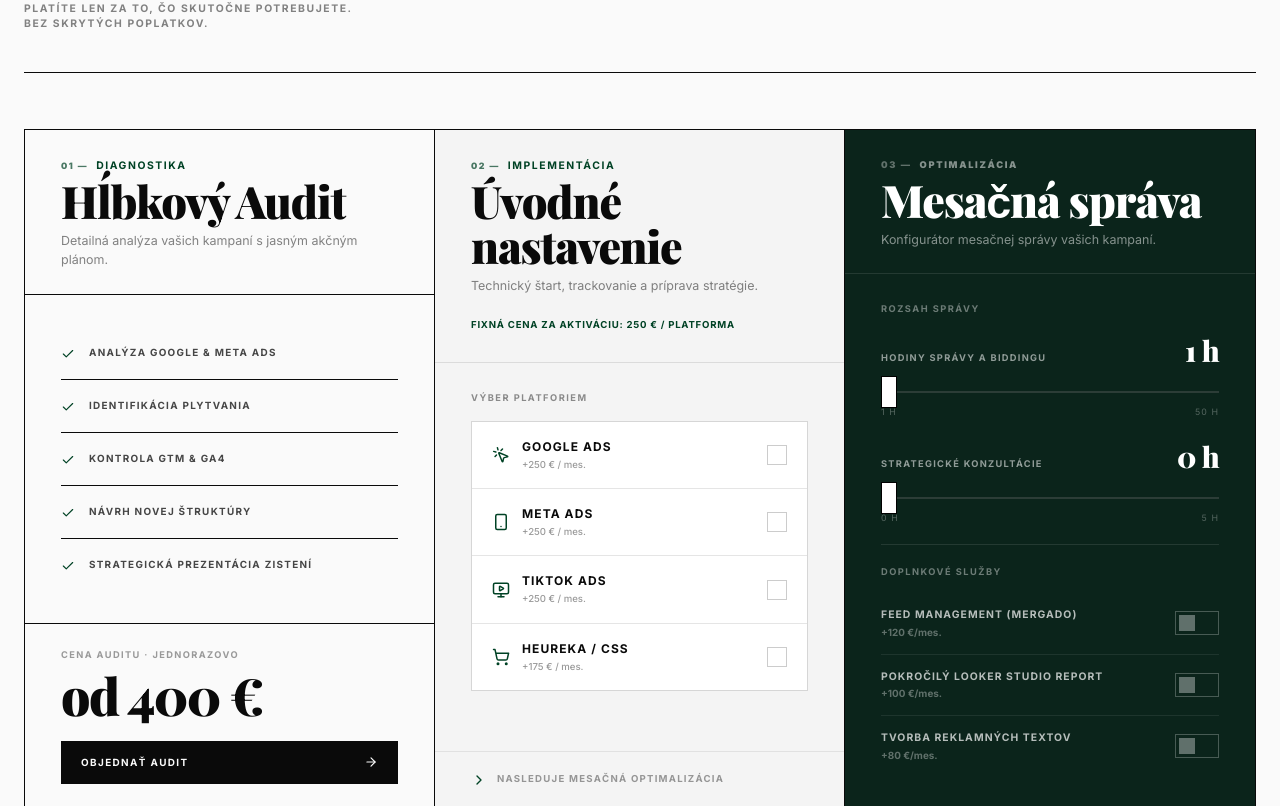
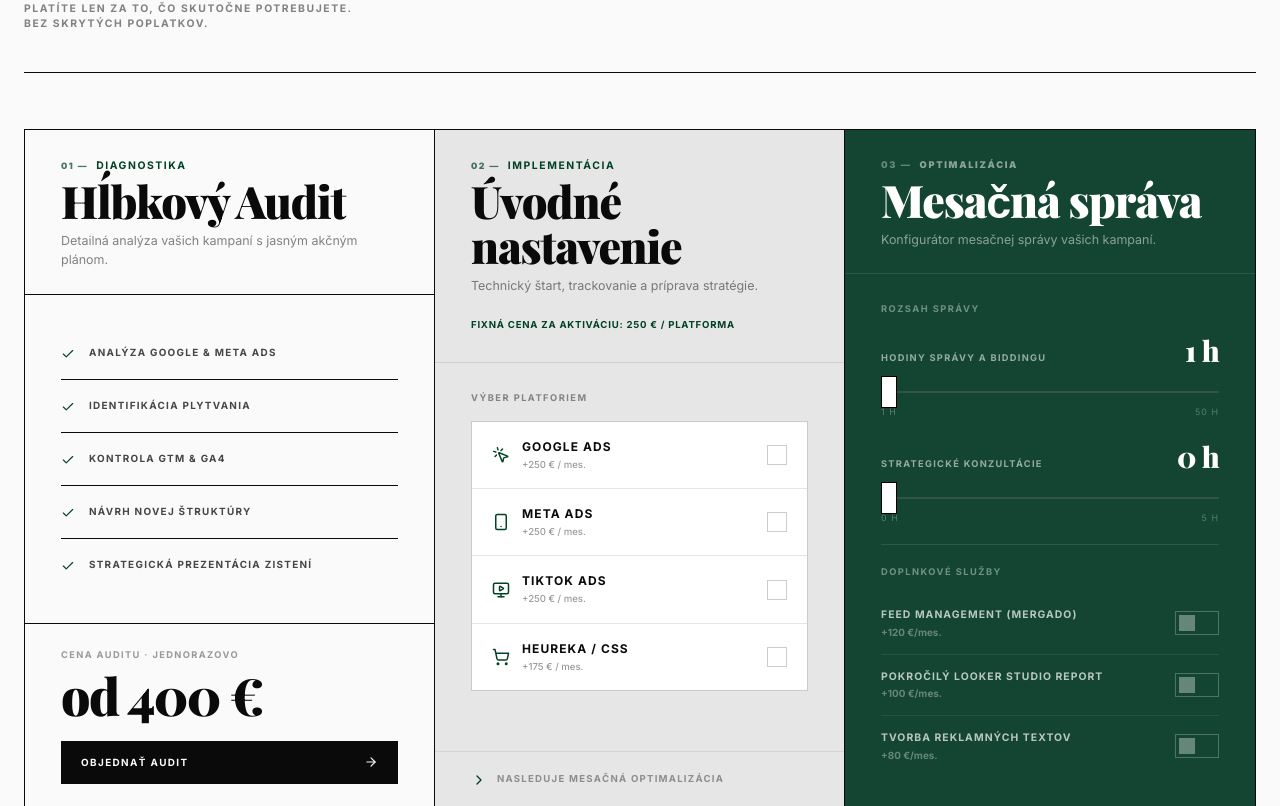
Before and after one commit to matus-ppc/matus-portfolio, a Next.js app: page / in a window 1280 px wide. Shown: the part 4194-5000 px from the top of the page. Built offline with nearby package versions, Linux system fonts and the light colour scheme; a web font is replaced by a local one.

Commit message:
update_farba_cennik

```diff
--- a/src/components/Configurator.tsx
+++ b/src/components/Configurator.tsx
@@ -18,7 +18,7 @@ const REPORTS_PRICE = 100;
 const COPY_PRICE = 80;
 
 /* ─── Deep-green for column 3 ────────────────────────── */
-const COL3_BG = "#0B241B";
+const COL3_BG = "#144533";
 
 /* ─── Animated counter hook ─────────────────────────── */
 function useAnimatedNumber(target: number, duration = 350) {
@@ -466,7 +466,7 @@ export function Configurator() {
             ═══════════════════════════════════════ */}
             <div
               style={{
-                background: "#F4F4F4",
+                background: "#E6E6E6",
                 borderRight: "1px solid var(--card-border)",
                 display: "flex",
                 flexDirection: "column",
```
